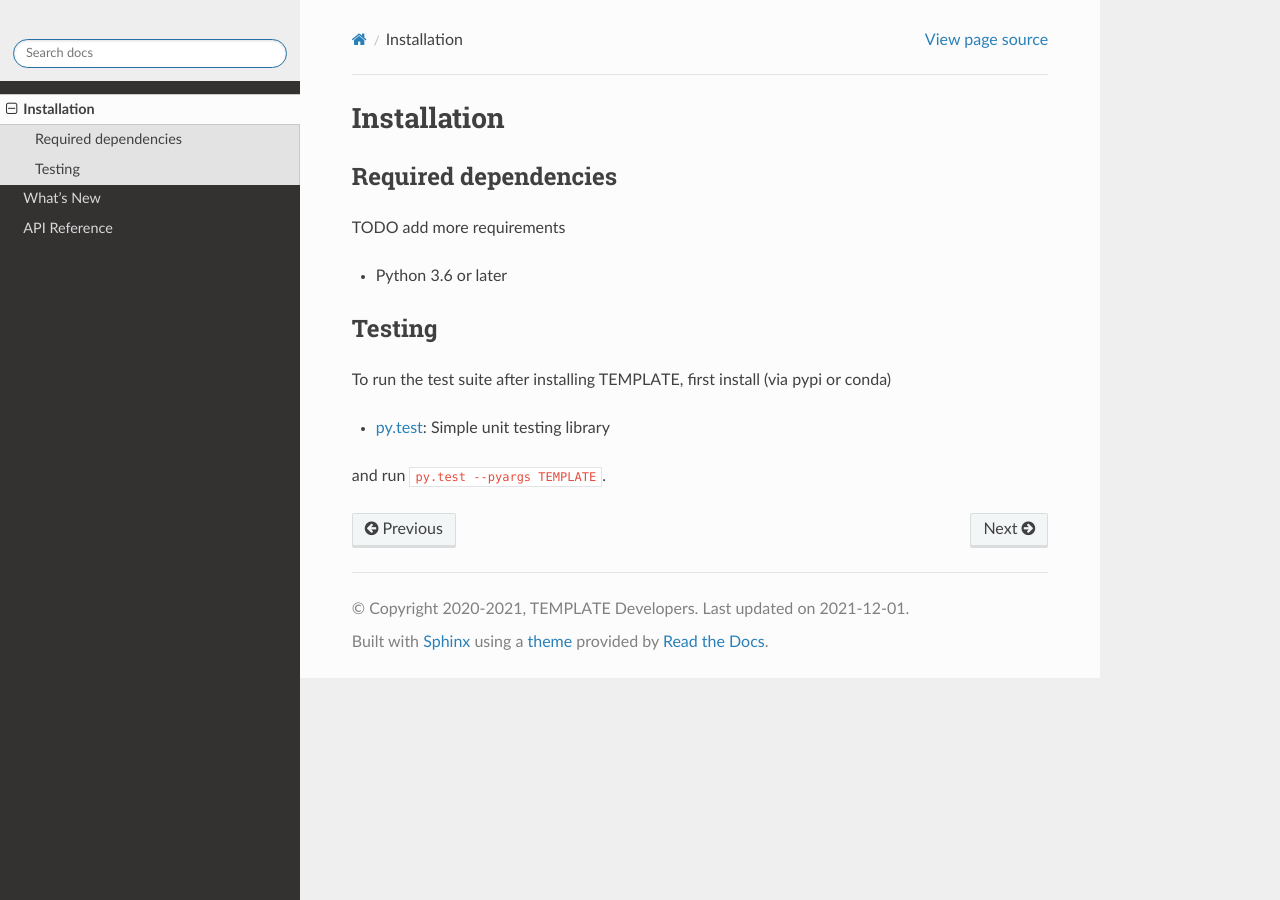
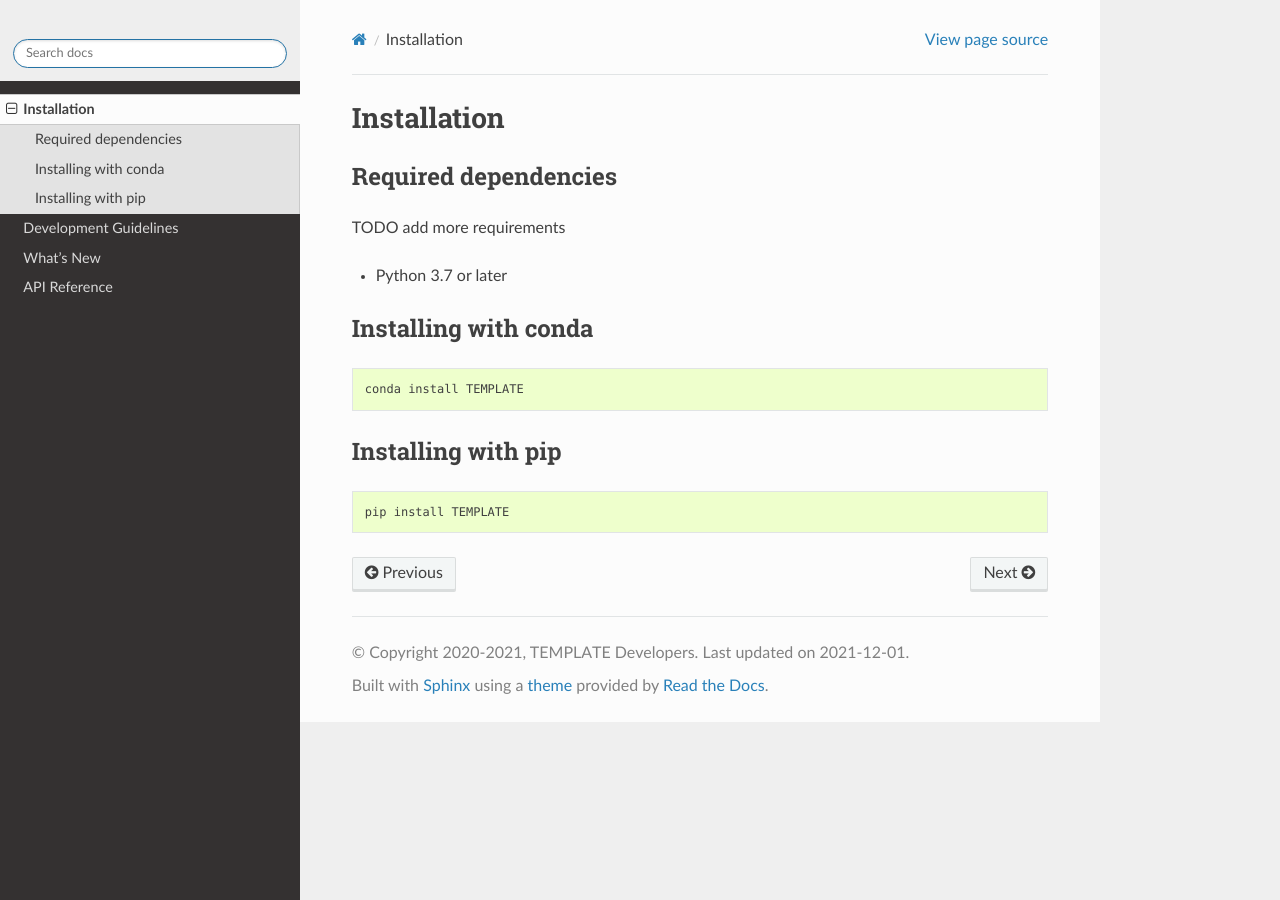
Before and after one commit to crusaderky/python_project_template, a Sphinx documentation site: the page built from doc/installing.rst, in a window 1280 px wide. Built offline with Sphinx 7.4.7 and the Read the Docs theme 2.0.0, drawn with Linux system fonts in a browser that asks for light colours; the version number could not be read and is left out.

Commit message:
Python 3.10 + pre-commit (#13)

```diff
--- a/doc/conf.py
+++ b/doc/conf.py
@@ -1,3 +1,5 @@
+from __future__ import annotations
+
 # documentation build configuration file, created by
 # sphinx-quickstart on Thu Feb  6 18:57:54 2014.
 #
@@ -14,8 +16,6 @@
 import sys
 
 import TEMPLATE
-
-allowed_failures = set()
 
 print("python exec:", sys.executable)
 print("sys.path:", sys.path)
@@ -205,13 +205,13 @@
 
 # -- Options for LaTeX output ---------------------------------------------
 
-latex_elements = {
+latex_elements: dict[str, str] = {
     # The paper size ('letterpaper' or 'a4paper').
-    #'papersize': 'letterpaper',
+    # 'papersize': 'letterpaper',
     # The font size ('10pt', '11pt' or '12pt').
-    #'pointsize': '10pt',
+    # 'pointsize': '10pt',
     # Additional stuff for the LaTeX preamble.
-    #'preamble': '',
+    # 'preamble': '',
 }
 
 # Grouping the document tree into LaTeX files. List of tuples
--- a/doc/index.rst
+++ b/doc/index.rst
@@ -4,6 +4,7 @@
 .. toctree::
 
    installing
+   develop
    whats-new
    api
 
--- a/doc/installing.rst
+++ b/doc/installing.rst
@@ -8,14 +6,16 @@
 
 TODO add more requirements
 
-- Python 3.6 or later
+- Python 3.7 or later
 
-Testing
--------
+Installing with conda
+---------------------
+.. code-block:: bash
 
-To run the test suite after installing TEMPLATE, first install (via pypi or conda)
+    conda install TEMPLATE
 
-- `py.test <https://pytest.org>`__: Simple unit testing library
+Installing with pip
+-------------------
+.. code-block:: bash
 
-and run
-``py.test --pyargs TEMPLATE``.
+    pip install TEMPLATE
--- a/readthedocs.yml
+++ b/readthedocs.yml
@@ -1,5 +1,5 @@
 conda:
     file: ci/requirements-docs.yml
 python:
-   version: 3.7
+   version: 3.8
    setup_py_install: true
--- a/setup.cfg
+++ b/setup.cfg
@@ -16,15 +16,16 @@
     Operating System :: OS Independent
     Programming Language :: Python
     Programming Language :: Python :: 3
-    Programming Language :: Python :: 3.6
     Programming Language :: Python :: 3.7
     Programming Language :: Python :: 3.8
+    Programming Language :: Python :: 3.9
+    Programming Language :: Python :: 3.10
 
 [options]
 packages = TEMPLATE
 zip_safe = False  # https://mypy.readthedocs.io/en/latest/installed_packages.html
 include_package_data = True
-python_requires = >=3.6
+python_requires = >=3.7
 install_requires =
     setuptools  # For pkg_resources
     # TODO your project dependencies here
```
Also changed, not shown: other parts of doc/installing.rst (+0 -2 lines), README.md (+3 -2 lines), doc/develop.rst (added, +63 -0 lines), .github/PULL_REQUEST_TEMPLATE.md (added), .pre-commit-config.yaml (added), doc/whats-new.rst (line endings or trailing spaces), 9 other files.
